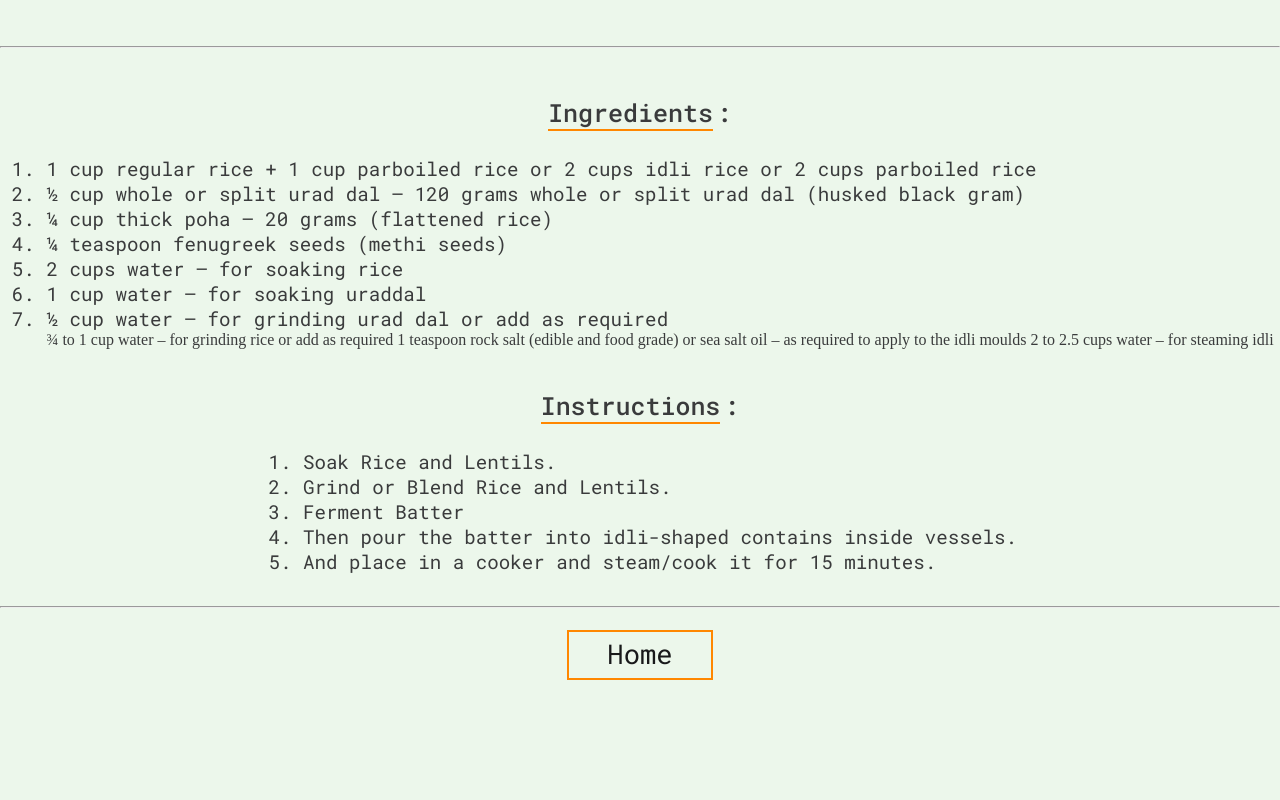
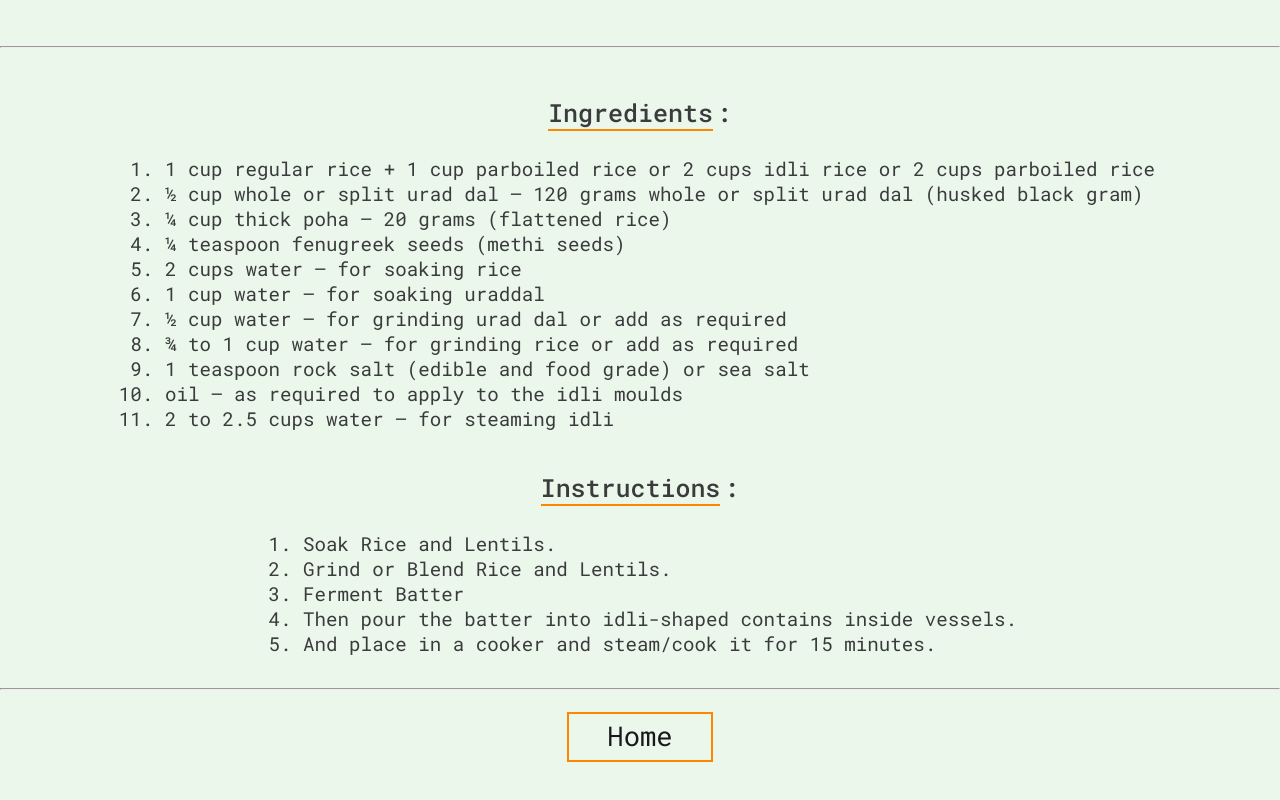
Before and after one commit to GuruTheCoderYoutube/recipes, a plain HTML site: page idli.html in a window 1280 px wide. Shown: the part 762-1562 px from the top of the page. Before the commit the page ends 1488 px from the top, so only its background shows below. Drawn offline with Linux system fonts and the light colour scheme.

Commit message:
fuck shashank

```diff
--- a/idli.html
+++ b/idli.html
@@ -38,10 +38,10 @@
             <li>2 cups water – for soaking rice</li>
             <li>1 cup water – for soaking uraddal</li>
             <li>½ cup water – for grinding urad dal or add as required</li>
-            </li>¾ to 1 cup water – for grinding rice or add as required</li>
-            </li>1 teaspoon rock salt (edible and food grade) or sea salt</li>
-            </li>oil – as required to apply to the idli moulds</li>
-            </li>2 to 2.5 cups water – for steaming idli</li>
+            <li>¾ to 1 cup water – for grinding rice or add as required</li>
+            <li>1 teaspoon rock salt (edible and food grade) or sea salt</li>
+            <li>oil – as required to apply to the idli moulds</li>
+            <li>2 to 2.5 cups water – for steaming idli</li>
         </ol>
         <div class="subheadingContainer">
 
```
